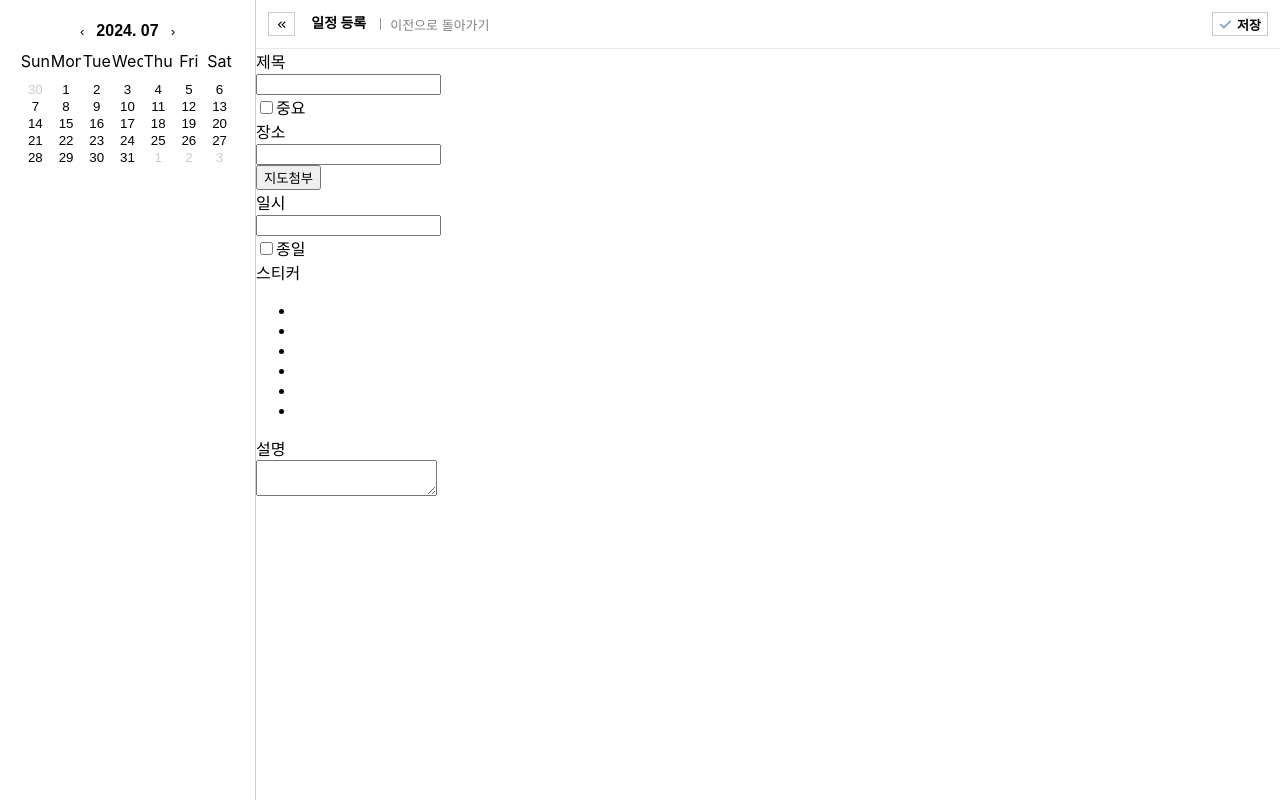
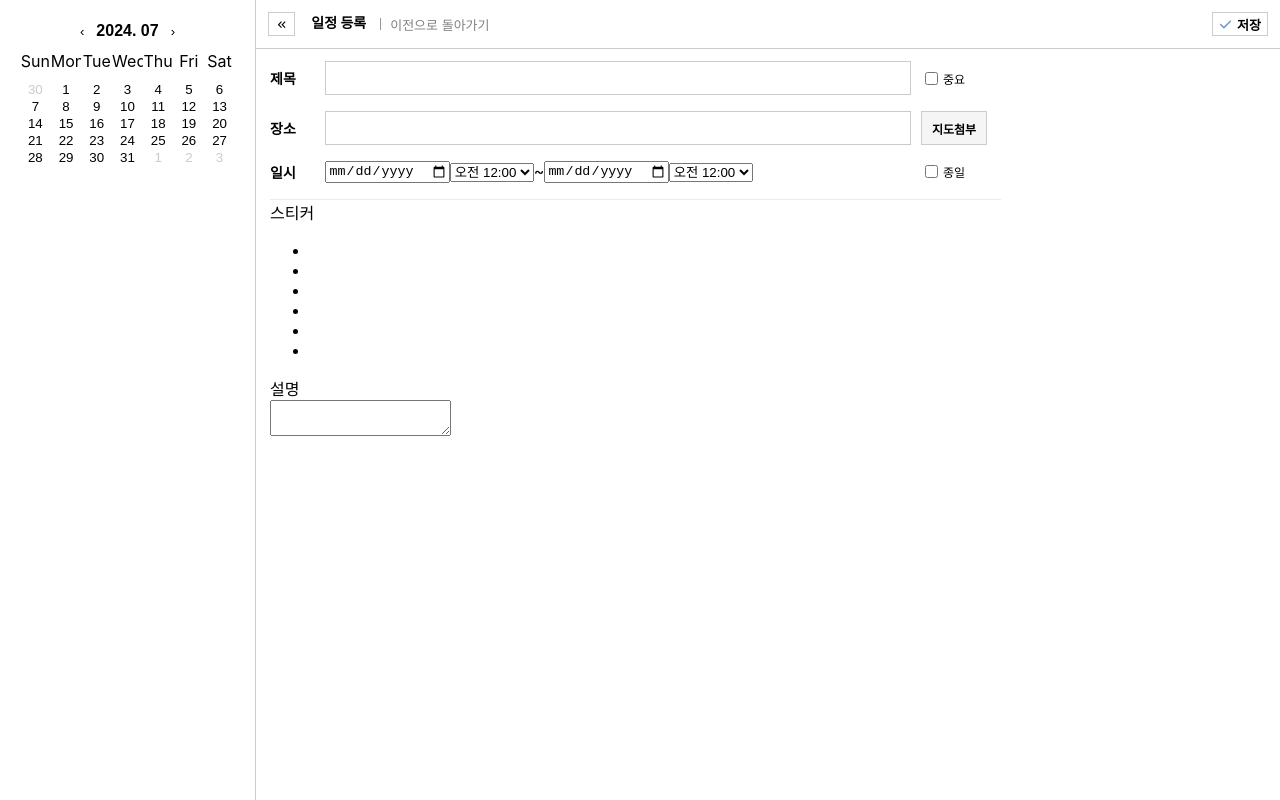
Before and after one commit to gaebonglee/ts_workspace, a React (Create React App) app in the folder calendar/: page / in a window 1280 px wide. Built offline with nearby package versions, Linux system fonts and the light colour scheme.

Commit message:
중간 업데이트

```diff
--- /dev/null
+++ b/calendar/src/components/scheduleAdd/TimeSelect.tsx
@@ -0,0 +1,29 @@
+import React from "react";
+
+const generateTimeOptions = () => {
+  const times = [];
+  const formatTime = (hour: number, minute: number) => {
+    const period = hour < 12 ? "오전" : "오후";
+    const adjustedHour = hour % 12 === 0 ? 12 : hour % 12;
+    return `${period} ${adjustedHour.toString().padStart(2, "0")}:${minute
+      .toString()
+      .padStart(2, "0")}`;
+  };
+
+  for (let hour = 0; hour < 24; hour++) {
+    for (let minute = 0; minute < 60; minute += 30) {
+      times.push(
+        <option key={`${hour}:${minute}`} value={formatTime(hour, minute)}>
+          {formatTime(hour, minute)}
+        </option>
+      );
+    }
+  }
+  return times;
+};
+
+const TimeSelect = () => {
+  return <>{generateTimeOptions()}</>;
+};
+
+export default TimeSelect;
--- a/calendar/src/components/scheduleAdd/Title.tsx
+++ b/calendar/src/components/scheduleAdd/Title.tsx
@@ -1,12 +1,12 @@
-import React from 'react';
-import "../../styles/scheduleAdd/Title.scss"
+import React from "react";
+import "../../styles/scheduleAdd/Title.scss";
+import TimeOptions from "./TimeSelect";
 
 const Title = () => {
   return (
     <section className="TitleWrap">
-      <div className="titleSection">
       <div className="article title">
-          <span>제목</span>
+        <span className="tit">제목</span>
         <div className="cont">
           <div className="pos_input">
             <input type="text" />
@@ -18,10 +18,10 @@ const Title = () => {
         </div>
       </div>
       <div className="article place">
-          <span>장소</span>
+        <span className="tit">장소</span>
         <div className="cont">
           <div className="pos_input">
-              <input />
+            <input type="text" />
           </div>
           <div className="pos_right">
             <button>지도첨부</button>
@@ -29,15 +29,26 @@ const Title = () => {
         </div>
       </div>
       <div className="article date">
-          <span>일시</span>
+        <span className="tit">일시</span>
         <div className="cont">
           <div className="pos_input">
-              <input />
+            <input type="date" id="start_date" />
+            <div className="timeSelectWrap">
+              <select className="selectBox">
+                <TimeOptions />
+              </select>
+            </div>
+            <a>~</a>
+            <input type="date" id="end_date" />
+            <div className="timeSelectWrap">
+              <select className="selectBox">
+                <TimeOptions />
+              </select>
+            </div>
           </div>
           <div className="pos_right">
             <input type="checkbox" />
             <span>종일</span>
-            </div>
           </div>
         </div>
       </div>
--- a/calendar/src/pages/ScheduleAdd.tsx
+++ b/calendar/src/pages/ScheduleAdd.tsx
@@ -2,13 +2,16 @@ import React from "react";
 import Header from "../components/scheduleAdd/Header";
 import Title from "../components/scheduleAdd/Title";
 import Detail from "../components/scheduleAdd/Detail";
+import "../styles/ScheduleAdd.scss";
 
 const ScheduleAdd = () => {
   return (
     <div className="ScheduleAdd">
       <Header />
-      <Title />
-      <Detail />
+      <div className="schedule_cont">
+        <Title />
+        <Detail />
+      </div>
     </div>
   );
 };
--- a/calendar/src/styles/ScheduleAdd.scss
+++ b/calendar/src/styles/ScheduleAdd.scss
@@ -1,104 +1,15 @@
 @import "./common.scss";
 
-.scheduleHeader {
-  .scheduleBtnWrap {
-    padding: 1rem 2rem;
+.ScheduleAdd {
+  height: 556px;
+  position: relative;
+  overflow-x: hidden;
+  overflow-y: auto;
+  width: 100%;
+  .schedule_cont {
+    display: inline-block;
+    clear: both;
+    width: 731px;
+    padding: 0 14px 70px;
   }
 }
-.scheduleBtnWrap .topline {
-  display: flex;
-  align-items: center;
-  gap: 1rem;
-  .enterPage {
-    font-size: 14px;
-    display: flex;
-    align-items: center;
-    a {
-      padding-left: 1rem;
-    }
-    .backBtn {
-      color: gray;
-      ::before {
-        content: "";
-        position: absolute;
-        top: 1px;
-        left: 0;
-        width: 1px;
-        height: 9px;
-        background-color: #999;
-      }
-    }
-  }
-}
-button {
-  background-color: white;
-  border: 1px solid #7a9acb;
-  align-items: center;
-
-  .threeLine {
-    padding-top: 5px;
-    font-size: 20px;
-  }
-  .icon {
-    padding: 5px;
-    color: #7a9acb;
-  }
-}
-.titleWrap {
-  width: 100%;
-  margin-top: 1rem;
-}
-
-.scheduleContainer {
-  height: 560px;
-  padding: 1rem;
-  .titleWrap {
-    display: flex;
-    align-content: center;
-    .titleInput {
-      width: 30rem;
-    }
-    .importantWrap {
-      display: flex;
-      align-items: center;
-      gap: 5px;
-      padding-left: 1rem;
-      p {
-        font-size: 13px;
-      }
-    }
-  }
-  .importantWrap {
-    display: flex;
-  }
-  .dateWrap {
-    display: flex;
-  }
-  .stickerWrap {
-    display: flex;
-    align-items: center;
-  }
-  .explanationWrap {
-    display: flex;
-    align-items: center;
-    padding: 1rem 0;
-    border-top: 1px solid lightgray;
-    border-bottom: 1px solid lightgray;
-    input {
-      padding: 0.5rem 1rem;
-      width: 30rem;
-      height: 5rem;
-    }
-  }
-}
-
-.titleWrap,
-.dateWrap,
-.stickerWrap,
-.explanationWrap {
-  .subtitle {
-    padding: 0.5rem 1rem;
-    font-weight: 600;
-    font-size: 14px;
-  }
-}
--- a/calendar/src/styles/scheduleAdd/Header.scss
+++ b/calendar/src/styles/scheduleAdd/Header.scss
@@ -4,7 +4,7 @@
   display: flex;
   justify-content: space-between;
   padding: 12px;
-  border-bottom: 1px solid $borderline1;
+  border-bottom: 1px solid $borderline2;
   .subTitle {
     display: flex;
     button {
--- a/calendar/src/styles/scheduleAdd/Title.scss
+++ b/calendar/src/styles/scheduleAdd/Title.scss
@@ -0,0 +1,72 @@
+@import "../common.scss";
+
+.TitleWrap {
+  margin: 0;
+  padding-top: 12px;
+  border-bottom: 1px solid $borderline1;
+
+  .article {
+    position: relative;
+    display: flex;
+    align-items: center;
+    padding-bottom: 1rem;
+
+    .tit {
+      font-size: 14px;
+      font-weight: $fontWeight2;
+      width: 60px; // label width to align items
+    }
+
+    .cont {
+      display: flex;
+      align-items: center;
+      width: 100%;
+
+      .pos_input {
+        display: flex;
+        flex-grow: 1;
+
+        input[type="text"] {
+          width: 100%;
+          height: 30px;
+          border: 1px solid #cbcbcb;
+          padding-left: 5px;
+          outline: none;
+          font-size: 14px;
+        }
+      }
+
+      .pos_right {
+        display: flex;
+        align-items: center;
+        font-size: 12px;
+        margin-left: 10px;
+        width: 80px;
+
+        input[type="checkbox"] {
+          margin-right: 5px;
+        }
+
+        button {
+          font-size: 12px;
+          font-weight: $fontWeight1;
+          height: 34px;
+          padding: 0 10px;
+          border: 1px solid #cccccc;
+          background-color: #f5f5f5;
+          cursor: pointer;
+        }
+
+        button:hover {
+          background-color: #e0e0e0;
+        }
+      }
+    }
+  }
+
+  .place .cont {
+    .pos_input input {
+      width: calc(100% - 110px); // Adjust width considering the button size
+    }
+  }
+}
```
Lines whose indentation alone changed are shown as unchanged.
